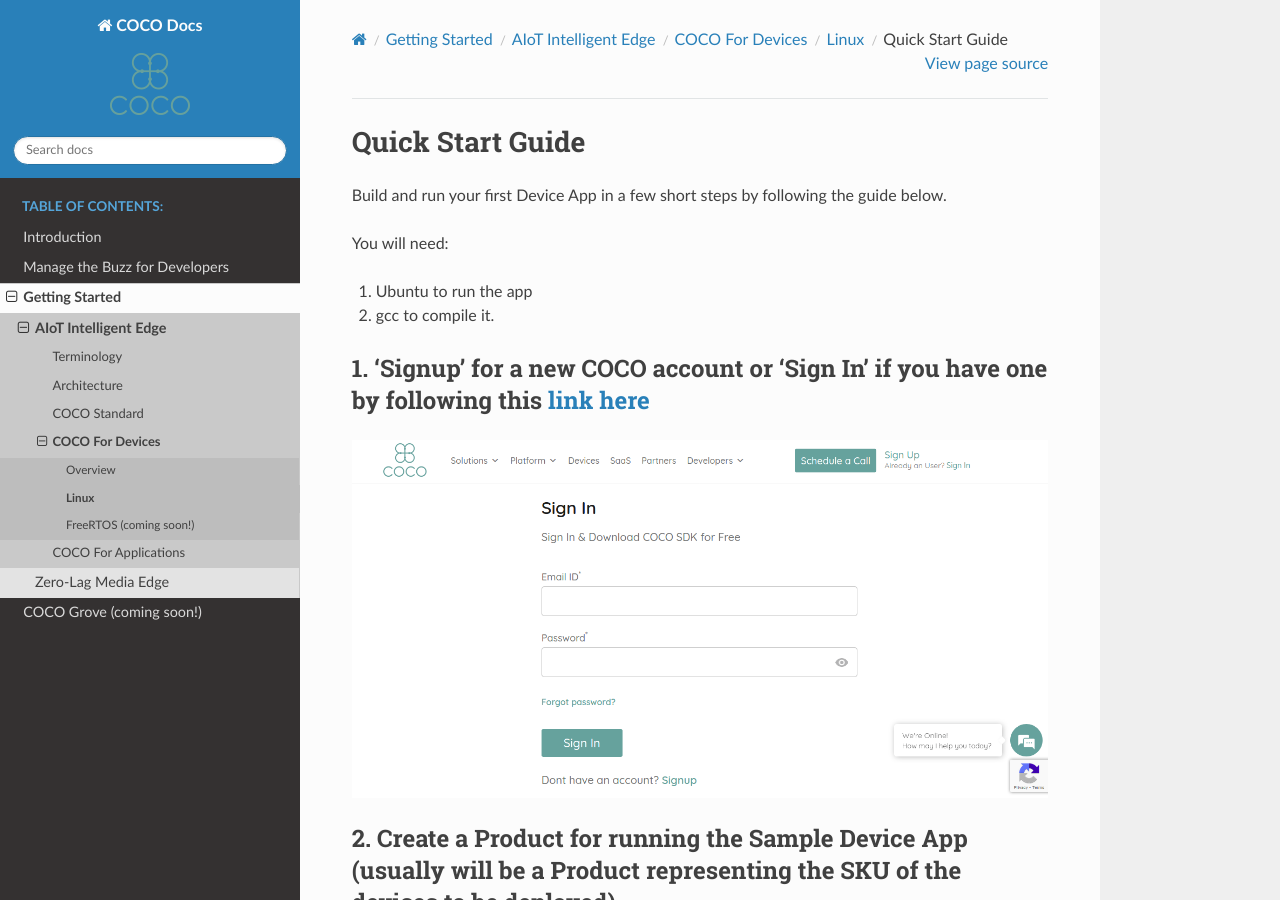
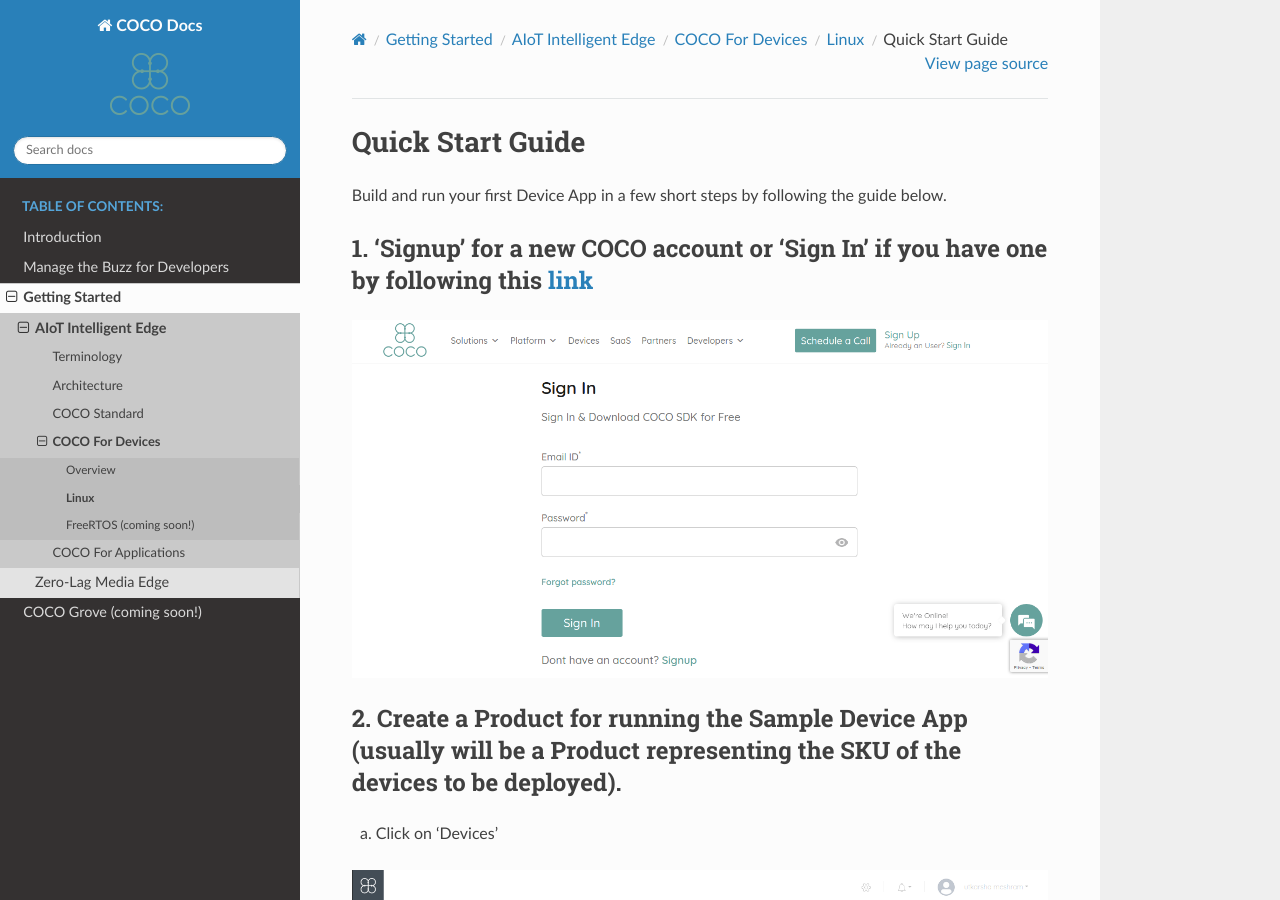
Before and after one commit to elear-solutions/docs, a Sphinx documentation site: the page built from source/getting_started/aiot_intelligent_edge/coco_for_devices/linux_coco_for_devices/quick_start_guide_linux_coco_for_devices.rst, in a window 1280 px wide and 900 px high. Built offline with Sphinx 7.4.7 and the Read the Docs theme 2.0.0, drawn with Linux system fonts in a browser that asks for light colours; some of the changed text lies outside the part shown.

Commit message:
Updated the PR as per review comments

```diff
--- a/source/getting_started/aiot_intelligent_edge/coco_for_devices/linux_coco_for_devices/api_reference_linux_coco_for_devices.rst
+++ b/source/getting_started/aiot_intelligent_edge/coco_for_devices/linux_coco_for_devices/api_reference_linux_coco_for_devices.rst
@@ -4,4 +4,4 @@
 ===========================
 
 COCO Device SDK API Documentation:
-`link here <https://docs.getcoco.buzz/iot-sdk/c-api-for-devices/index.html>`__
+`<https://docs.getcoco.buzz/iot-sdk/c-api-for-devices/index.html>`__
--- a/source/getting_started/aiot_intelligent_edge/coco_for_devices/linux_coco_for_devices/pre_install_checklist_linux_coco_for_devices.rst
+++ b/source/getting_started/aiot_intelligent_edge/coco_for_devices/linux_coco_for_devices/pre_install_checklist_linux_coco_for_devices.rst
@@ -3,5 +3,7 @@
 Pre-Install Checklist
 =====================
 
-..
-    <Content here - Owner: Theja>
+You will need:
+
+1. Ubuntu to run the app
+2. gcc to compile it.
--- a/source/getting_started/aiot_intelligent_edge/coco_for_devices/linux_coco_for_devices/quick_start_guide_linux_coco_for_devices.rst
+++ b/source/getting_started/aiot_intelligent_edge/coco_for_devices/linux_coco_for_devices/quick_start_guide_linux_coco_for_devices.rst
@@ -6,12 +6,7 @@
 Build and run your first Device App in a few short steps by following
 the guide below.
 
-You will need:
-
-1. Ubuntu to run the app
-2. gcc to compile it.
-
-1. ‘Signup’ for a new COCO account or ‘Sign In’ if you have one by following this `link here <https://manage.getcoco.buzz/>`__
+1. ‘Signup’ for a new COCO account or ‘Sign In’ if you have one by following this `link <https://manage.getcoco.buzz/>`__
 ------------------------------------------------------------------------------------------------------------------------------
 
 .. image:: quick_start_guide_linux_coco_for_devices/step1.png
@@ -77,7 +72,7 @@
 
    ::
 
-       sudo <Sample Device App path>
+       sudo <Sample Device App path> -d <Working Directory path> -c <config.txt path>
 
 b. Download the ‘COCO Home’ App on your Mobile Phone (from the Apple or
    Google Store), if it’s not already downloaded.
```
